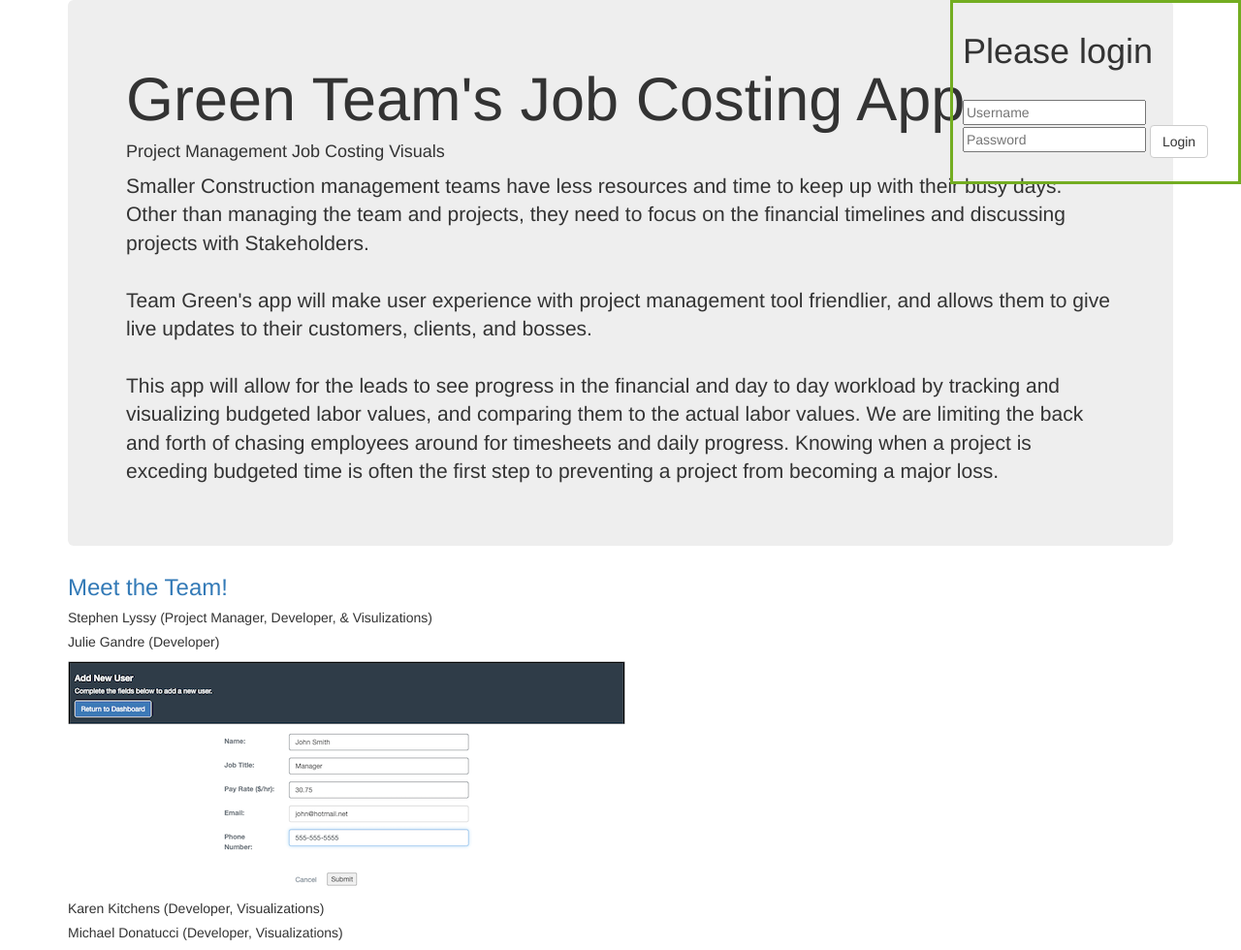
After one commit to Slyssy/Job-Costing-2.0, a Flask app: template templates/index2.html in a window 1280 px wide. The commit adds this page. Shown: the whole page at 97% size. Run offline with Flask 2, Linux system fonts and the light colour scheme; the template is opened without the code that fills it, so the values that code supplies are empty; some libraries are stand-ins or nearby versions.

Commit message:
partially working code for index route. Index html needs to be cleaned up to work with form

```diff
--- a/app.py
+++ b/app.py
@@ -36,9 +36,16 @@ app = Flask(__name__)
 
 
 # Route for Index page -- Homepage and Intro to the App
-@app.route("/", methods=['GET'])
+@app.route("/", methods=['GET','POST'])
 def index():
-    return render_template("index.html")
+    error = None
+    if request.method == 'POST':
+        if request.form['username'] != 'admin' or request.form['password'] != 'admin':
+            error = 'Invalid Credentials. Please try again.'
+        else:
+            return redirect(url_for('dashboard_data'))
+    return render_template('index2.html', error=error)
+    # return render_template("index.html")
 
 
 
@@ -234,7 +241,12 @@ def userdata_html_to_db():
         email = request.form['email']
         full_values_string += ',' + "'" + email + "'"
         phone = request.form['phone']
-        full_values_string += ',' + "'" + phone + "'" + ")"
+        full_values_string += ',' + "'" + phone + "'"
+        #need to check on the form names
+        log_in = request.form['log_in']
+        full_values_string += ',' + "'" + log_in + "'"
+        password = request.form['pass']
+        full_values_string += ',' + "'" + password + "'" + ")"
         # Print data list for database entry
         print('-------------------------------------------------------------------')
         print('Data list prepared for entry to Users table in database')
--- /dev/null
+++ b/templates/index2.html
@@ -0,0 +1,75 @@
+<html>
+  <head>
+    <title>Flask Intro - login page</title>
+    <meta name="viewport" content="width=device-width, initial-scale=1.0">
+    <link href="static/bootstrap.min.css" rel="stylesheet" media="screen">
+    <style>
+        .right {
+             position: fixed;
+             right: 0px;
+             top: 0px;
+             width: 300px;
+             border: 3px solid #73AD21;
+             padding: 10px;
+}
+        }
+    </style>
+  </head>
+  <body>
+    <div class="container top_container">
+        <div class="jumbotron w-100 py-5 mx-auto">
+          <h1>Green Team's Job Costing App</h1>
+          <h4>Project Management Job Costing Visuals</h4>
+          <p class="lead">
+            Smaller Construction management teams have less resources and time to
+            keep up with their busy days. Other than managing the team and
+            projects, they need to focus on the financial timelines and discussing
+            projects with Stakeholders.
+            <br /><br />
+            Team Green's app will make user experience with project management
+            tool friendlier, and allows them to give live updates to their
+            customers, clients, and bosses.
+            <br />
+            <br />
+            This app will allow for the leads to see progress in the financial and
+            day to day workload by tracking and visualizing budgeted labor values,
+            and comparing them to the actual labor values. We are limiting the
+            back and forth of chasing employees around for timesheets and daily
+            progress. Knowing when a project is exceding budgeted time is often
+            the first step to preventing a project from becoming a major loss.
+          </p>
+        </div>
+        <div class="card border-primary h-100">
+            <div class="card-body d-flex flex-column align-items-center">
+                <h3 class="card-title text-primary">Meet the Team!</h3>
+                <h5>Stephen Lyssy (Project Manager, Developer, & Visulizations)</h5>
+            <!-- <h5>Alicia Pelkey (Database Engineer & Modeler)</h5>
+            <h5>Amy Banerji (Backend Developer)</h5> -->
+                <h5>Julie Gandre (Developer)</h5>
+                    <div class="image">
+                    <img src="../images/new_user.png" alt="..."/>
+                    </div>
+                <h5>Karen Kitchens (Developer, Visualizations)</h5>
+                <h5>Michael Donatucci (Developer, Visualizations)</h5>
+            </div>
+        </div>
+    </div>
+
+
+    <div class="container right">
+      <h1>Please login</h1>
+      <br>
+      <form action="" method="post">
+        <input type="text" placeholder="Username" name="username" value="{{
+          request.form.username }}">
+         <input type="password" placeholder="Password" name="password" value="{{
+          request.form.password }}">
+        <input class="btn btn-default" type="submit" value="Login">
+      </form>
+      {% if error %}
+        <p class="error"><strong>Error:</strong> {{ error }}
+      {% endif %}
+    </div>
+
+  </body>
+</html>
```
Also changed, not shown: templates/index.html (+24 -7 lines).
